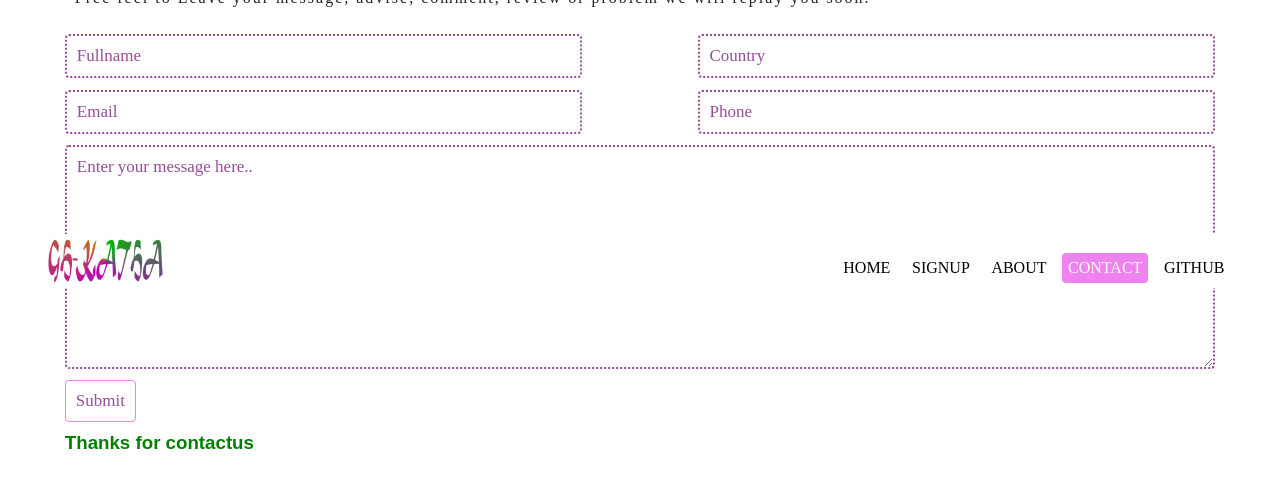
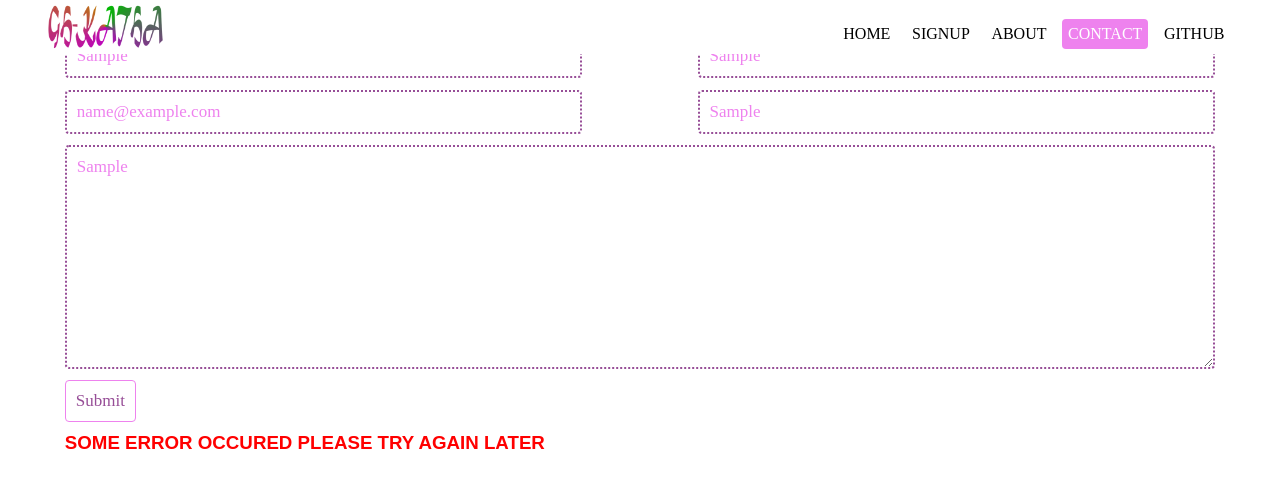
Before and after one commit to mhgkhan/ghkatha, a React (Create React App) app: page /contact in a window 1280 px wide. Both pictures are taken after typing "Sample", "Sample", "name@example.com", "Sample", "Sample" into the empty fields and a click on the button "Submit". Shown: the part 1265-1769 px from the top of the page. Built offline with nearby package versions, Linux system fonts and the light colour scheme; no server answers; a web font is replaced by a local one.

Commit message:
ADDING API CALL FOR CONTACTUS PAGE

```diff
--- a/src/components/form/ContactusForm.jsx
+++ b/src/components/form/ContactusForm.jsx
@@ -1,37 +1,63 @@
 import React, { useState } from 'react'
 import Inputs from './Inputs'
+import { FaCircleNotch } from 'react-icons/fa'
 
 
 const ContactusForm = () => {
 
 
-    const [inputs, setInputs] = useState({
-        fullname: "",
-        country: "",
-        email: "",
-        phone: "",
-        message: ""
-    })
+    const [inputs, setInputs] = useState({ fullname: "", country: "", email: "", phone: "", message: "" })
 
     const [response, setResponse] = useState("")
+    const [loading, setLoading] = useState("");
+    const [vres, setVres] = useState(false);
 
 
 
-    const changeInputVal = (e) => {
-        setInputs({ ...inputs, [e.target.name]: e.target.value })
-    }
+    const changeInputVal = (e) => setInputs({ ...inputs, [e.target.name]: e.target.value })
 
 
-    const submitForm = (e) => {
+    const submitForm = async e => {
         e.preventDefault();
-        setResponse("Thanks for contactus ")
-        setInputs({
-            fullname: "", country: "", email: "", phone: "", message: ""
-        })
 
-        setTimeout(() => {
-            setResponse("")
-        }, 3000);
+        setLoading(true);
+
+        try {
+            setLoading(true)
+            // calling to api to send the user contactus message data
+            const requestAndResponse = await (await fetch("http://localhost:4000/api/extra/postcontactus/", {
+                method: "POST",
+                headers: { 'content-type': "application/json" },
+                body: JSON.stringify({
+                    fullname: inputs.fullname,
+                    country: inputs.country,
+                    email: inputs.email,
+                    phone: inputs.phone,
+                    message: inputs.message
+                })
+            })).json();
+
+            setLoading(false)
+
+            if (requestAndResponse.success) {
+                setVres(true)
+                setInputs({ fullname: "", phone : "", email: "", message: "", country: "" })
+                setResponse(requestAndResponse.message)
+                setTimeout(() => {
+                    setResponse("")
+                }, 3000);
+            }
+            else {
+                setVres(false)
+                setResponse(requestAndResponse.message)
+            };
+
+
+        } catch (error) {
+            setLoading(false);
+            setVres(false)
+            setResponse("SOME ERROR OCCURED PLEASE TRY AGAIN LATER");
+        }
     }
 
 
@@ -40,31 +66,31 @@ const ContactusForm = () => {
 
             <div className="parent-inputs">
                 <div className="fullname child-input">
-                    <Inputs type={'text'} name={'fullname'} required={true} ph={'Fullname'} minl={'2'} onchange={changeInputVal} val={inputs.fullname} />
+                    <Inputs type={'text'} name={'fullname'} required={true} ph={'Fullname'} minl={'2'} onchange={changeInputVal} val={inputs.fullname} disable={loading ? loading : false} />
                 </div>
                 <div className="country child-input">
-                    <Inputs type={'text'} name={'country'} required={true} ph={'Country'} minl={'2'} onchange={changeInputVal} val={inputs.country} />
+                    <Inputs type={'text'} name={'country'} required={true} ph={'Country'} minl={'2'} onchange={changeInputVal} val={inputs.country} disable={loading ? loading : false} />
                 </div>
             </div>
 
             <div className="parent-inputs">
                 <div className="email child-input">
-                    <Inputs type={'email'} name={'email'} required={true} ph={'Email'} minl={'5'} onchange={changeInputVal} val={inputs.email} />
+                    <Inputs type={'email'} name={'email'} required={true} ph={'Email'} minl={'5'} onchange={changeInputVal} val={inputs.email} disable={loading ? loading : false} />
                 </div>
                 <div className="phone child-input">
-                    <Inputs type={'text'} name={'phone'} required={true} ph={'Phone'} minl={'2'} onchange={changeInputVal} val={inputs.phone} />
+                    <Inputs type={'text'} name={'phone'} required={true} ph={'Phone'} minl={'2'} onchange={changeInputVal} val={inputs.phone} disable={loading ? loading : false} />
                 </div>
             </div>
 
             <div className="parent-inputs">
-                <textarea name='message' required cols="30" rows="10" placeholder='Enter your message here..' value={inputs.message} onChange={changeInputVal} ></textarea>
+                <textarea name='message' required cols="30" rows="10" placeholder='Enter your message here..' value={inputs.message} onChange={changeInputVal} disabled={loading ? loading : false} ></textarea>
             </div>
 
 
-            <button type='sibmit'>Submit </button>
+            <button type='sibmit' disabled={loading ? true : false}>{loading ? <>Loading ... <FaCircleNotch /></> : "Submit"} </button>
 
 
-            {response.length < 1 ? "" : <h3 style={{ marginTop: '10px', color: "green" }}>{response}</h3>}
+            {response ? <h3 style={{ marginTop: '10px', color: vres ? "green" : "red" }}>{loading ? "LOADING ..." : response}</h3> : ""}
 
         </form>
     )
```
